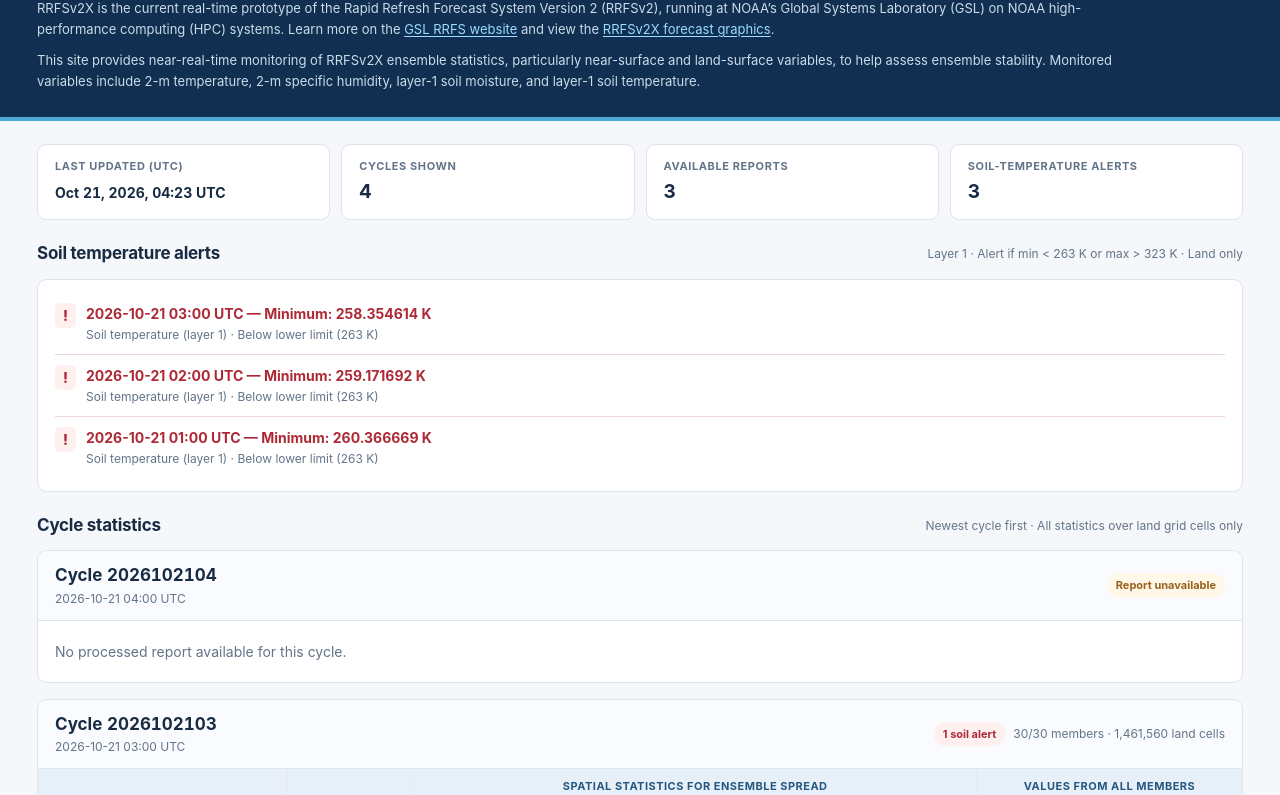
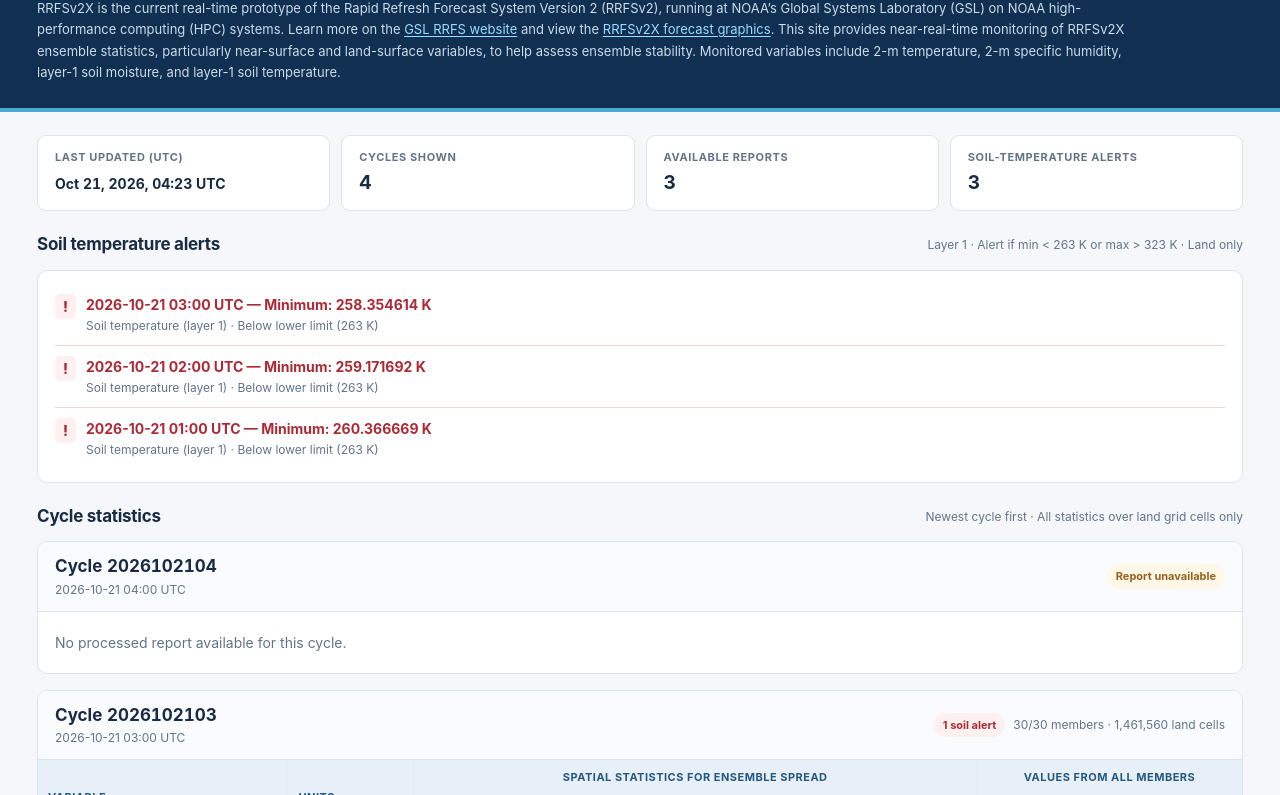
Before and after one commit to LiaofanLin-NOAA/rrfs_monitor, a plain HTML site: page docs/index.html in a window 1280 px wide. Shown: the part 94-889 px from the top of the page. Drawn offline with Linux system fonts and the light colour scheme.

Commit message:
minor webpage texts change

```diff
--- a/docs/index.html
+++ b/docs/index.html
@@ -73,8 +73,7 @@
       <div class="eyebrow">RRFSv2X · Ensemble monitoring</div>
       <h1>Ensemble Variable Monitor (Near Real Time)</h1>
       <div class="subtitle">
-        <p>RRFSv2X is the current real-time prototype of the Rapid Refresh Forecast System Version 2 (RRFSv2), running at NOAA’s Global Systems Laboratory (GSL) on NOAA high-performance computing (HPC) systems. Learn more on the <a href="https://gsl.noaa.gov/rrfs/" target="_blank" rel="noopener noreferrer">GSL RRFS website</a> and view the <a href="https://rapidrefresh.noaa.gov/hrrr/MPAS/Welcome.cgi?dsKey=mpas_rrfsv2x_ursa" target="_blank" rel="noopener noreferrer">RRFSv2X forecast graphics</a>.</p>
-        <p>This site provides near-real-time monitoring of RRFSv2X ensemble statistics, particularly near-surface and land-surface variables, to help assess ensemble stability. Monitored variables include 2-m temperature, 2-m specific humidity, layer-1 soil moisture, and layer-1 soil temperature.</p>
+        <p>RRFSv2X is the current real-time prototype of the Rapid Refresh Forecast System Version 2 (RRFSv2), running at NOAA’s Global Systems Laboratory (GSL) on NOAA high-performance computing (HPC) systems. Learn more on the <a href="https://gsl.noaa.gov/rrfs/" target="_blank" rel="noopener noreferrer">GSL RRFS website</a> and view the <a href="https://rapidrefresh.noaa.gov/hrrr/MPAS/Welcome.cgi?dsKey=mpas_rrfsv2x_ursa" target="_blank" rel="noopener noreferrer">RRFSv2X forecast graphics</a>.  This site provides near-real-time monitoring of RRFSv2X ensemble statistics, particularly near-surface and land-surface variables, to help assess ensemble stability. Monitored variables include 2-m temperature, 2-m specific humidity, layer-1 soil moisture, and layer-1 soil temperature.</p>
       </div>
     </div>
   </header>
```
